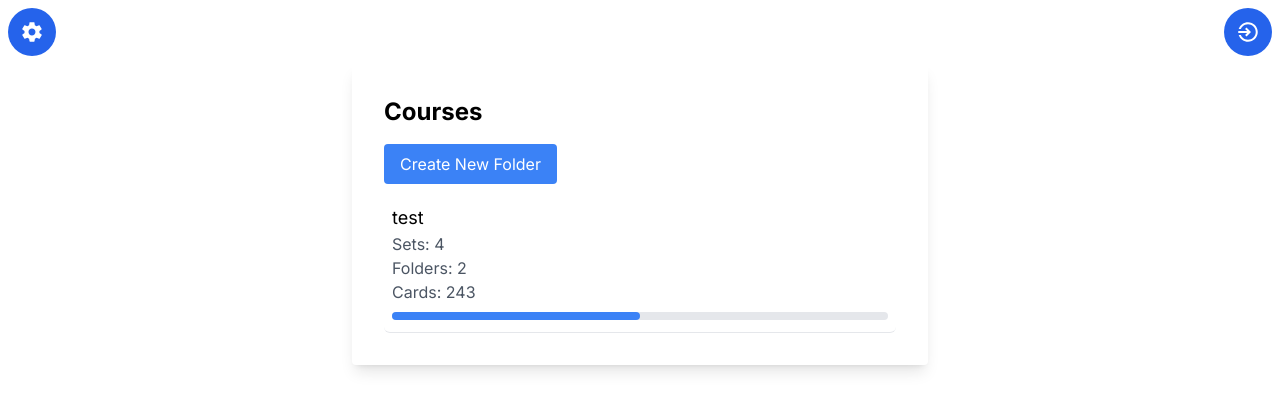
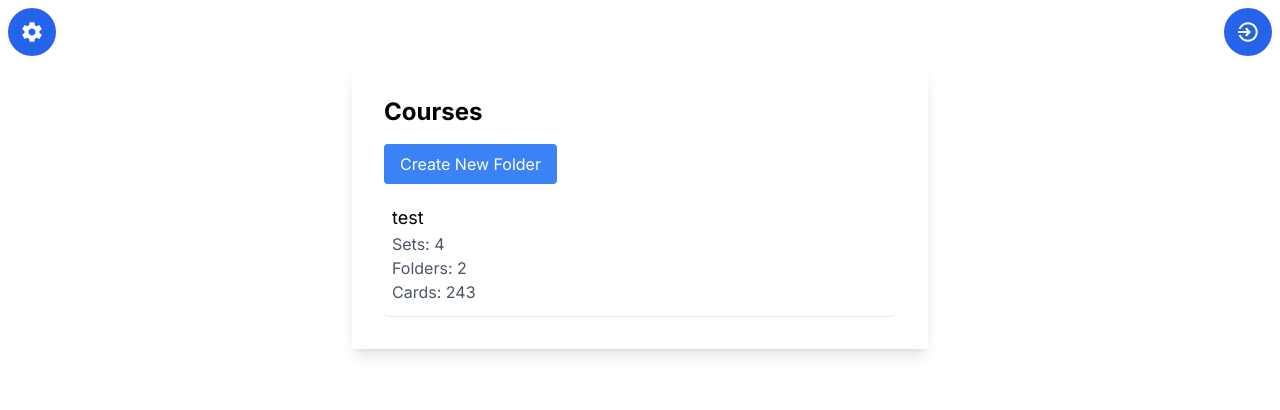
Before and after one commit to jakob-rzeppa/flashcards-app, a Next.js app: page /library in a window 1280 px wide. Shown: the top 410 px of the page. Built offline with nearby package versions, Linux system fonts and the light colour scheme.

Commit message:
remove progress bar

```diff
--- a/components/ListItem.tsx
+++ b/components/ListItem.tsx
@@ -16,9 +16,9 @@
         {Object.keys(descriptions).map((info) => (
           <p className="text-gray-600">{info + ": " + descriptions[info]}</p>
         ))}
-        <div className="w-full bg-gray-200 rounded-full h-2 mt-2">
+        {/* TODO progress bar: <div className="w-full bg-gray-200 rounded-full h-2 mt-2">
           <div className="bg-blue-500 h-full rounded-full w-1/2"></div>
-        </div>
+        </div>*/}
       </Link>
     </li>
   );
```
